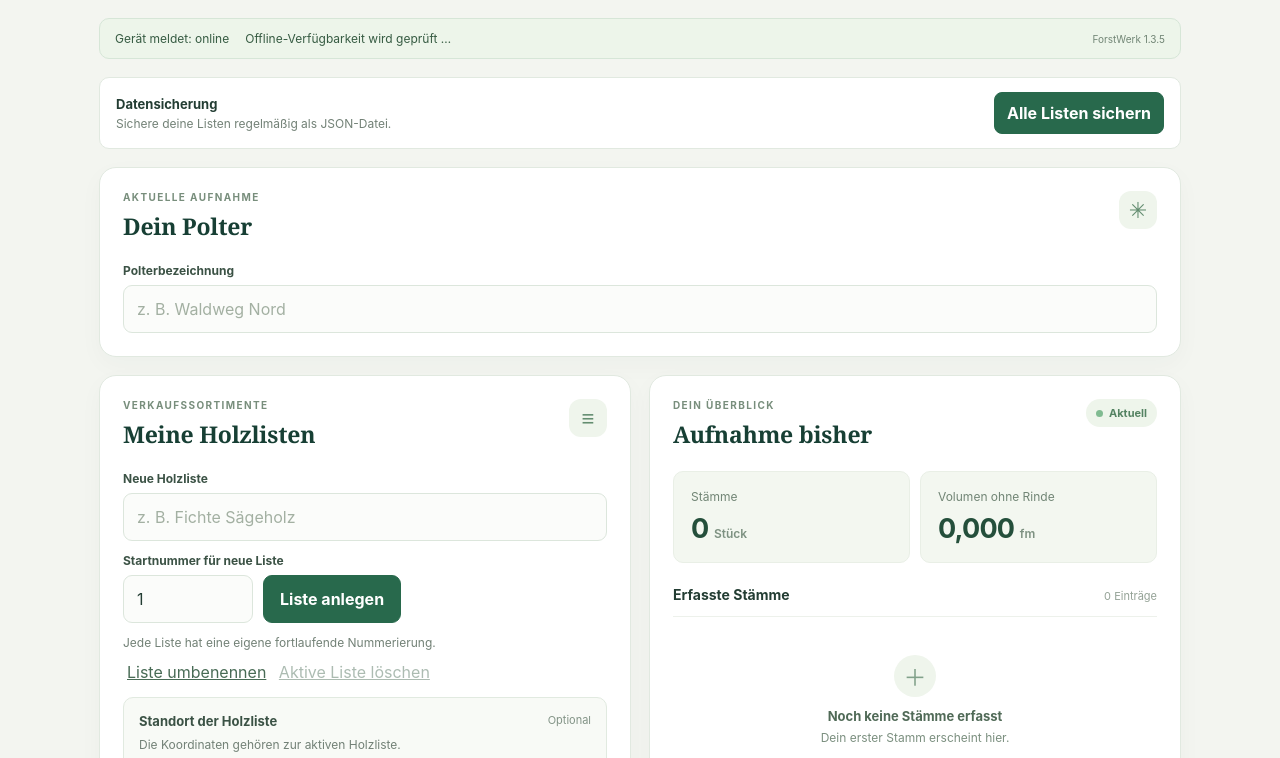
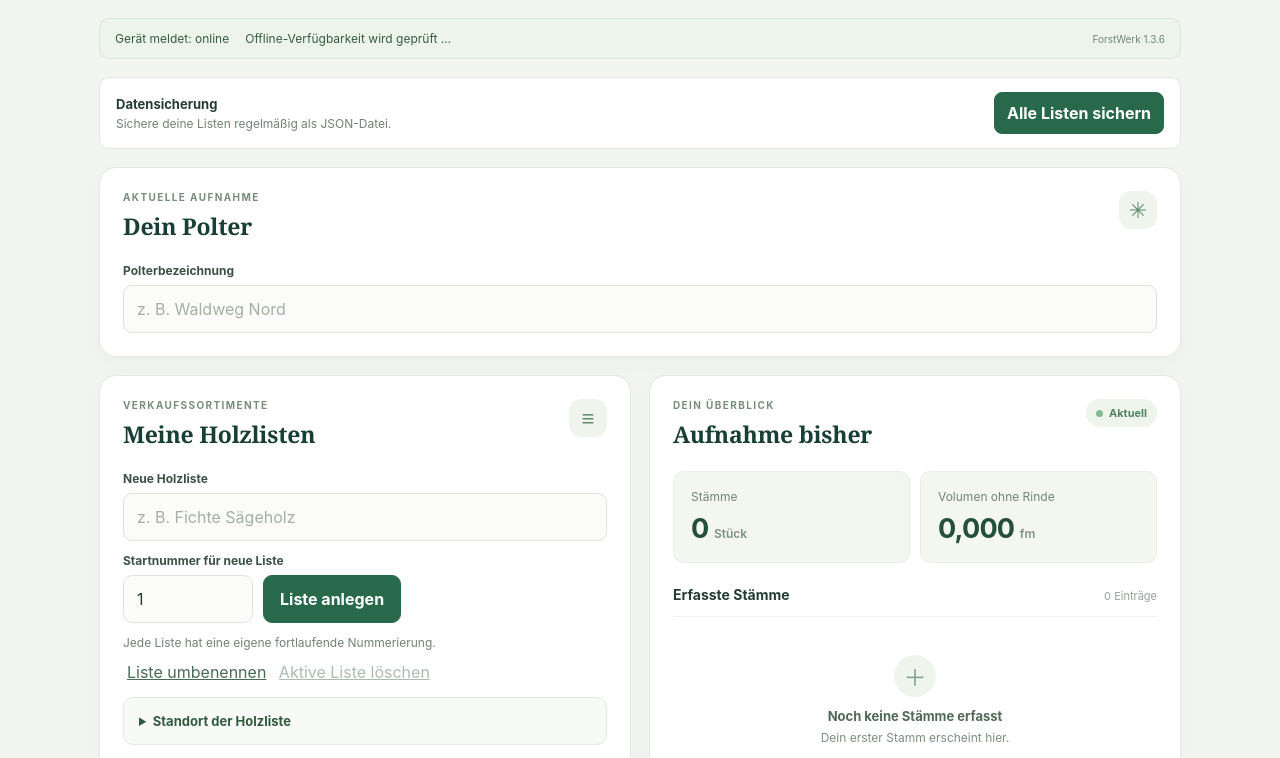
Before and after one commit to thomasvilling-collab/ForstWerk, a plain HTML site: page index.html in a window 1280 px wide. Shown: the part 194-952 px from the top of the page. Drawn offline with Linux system fonts and the light colour scheme.

Commit message:
Add files via upload

```diff
--- a/index.html
+++ b/index.html
@@ -32,7 +32,7 @@
             <div><p class="eyebrow">DEINE HOLZAUFNAHME</p><h1>Stämme erfassen</h1><p class="intro-copy">Einfach aufnehmen. Den Überblick behalten.</p></div>
             <div class="intro-icon" aria-hidden="true"><svg viewBox="0 0 44 44" fill="none"><circle cx="22" cy="22" r="16"/><circle cx="22" cy="22" r="11"/><circle cx="22" cy="22" r="6"/><path d="M22 6c6 7 8 18 2 32"/></svg></div>
         </div>
-        <div class="offline-panel" role="status" aria-live="polite"><span id="connection-status">Verbindung wird geprüft …</span><span id="offline-status">Offline-Verfügbarkeit wird geprüft …</span><button type="button" id="apply-update" hidden>Neue Version installieren</button><span id="update-status"></span><small>ForstWerk <span id="app-version">1.3.5</span></small></div>
+        <div class="offline-panel" role="status" aria-live="polite"><span id="connection-status">Verbindung wird geprüft …</span><span id="offline-status">Offline-Verfügbarkeit wird geprüft …</span><button type="button" id="apply-update" hidden>Neue Version installieren</button><span id="update-status"></span><small>ForstWerk <span id="app-version">1.3.6</span></small></div>
         <div class="backup-panel"><div><strong>Datensicherung</strong><span id="backup-reminder">Sicherung prüfen</span></div><button type="button" id="backup-all">Alle Listen sichern</button></div>
 
         <section class="polter-card card" aria-labelledby="polter-heading">
@@ -49,13 +49,13 @@
             <p class="list-hint">Jede Liste hat eine eigene fortlaufende Nummerierung.</p>
             <button id="rename-list" class="text-button" type="button">Liste umbenennen</button>
             <button id="delete-list" class="text-button list-delete" type="button">Aktive Liste löschen</button>
-            <div class="location-box">
-                <div class="location-heading"><strong>Standort der Holzliste</strong><span>Optional</span></div>
+            <details class="location-box">
+                <summary>Standort der Holzliste</summary>
                 <p class="location-hint">Die Koordinaten gehören zur aktiven Holzliste.</p>
                 <div class="location-grid"><div><label class="field-label" for="latitude">Breitengrad</label><input id="latitude" inputmode="decimal" placeholder="z. B. 48,123456" autocomplete="off"></div><div><label class="field-label" for="longitude">Längengrad</label><input id="longitude" inputmode="decimal" placeholder="z. B. 8,765432" autocomplete="off"></div></div>
                 <div class="location-actions"><button type="button" id="get-location">📍 Standort übernehmen</button><button type="button" id="save-location">Koordinaten speichern</button><button type="button" id="clear-location">Standort entfernen</button></div>
                 <div id="legacy-location-choice" hidden><label class="field-label" for="legacy-location">Bisherigen Standort für diese Holzliste auswählen</label><select id="legacy-location"></select><button type="button" id="confirm-legacy-location">Standort für Holzliste übernehmen</button></div><p id="location-status" class="location-hint" role="status"></p><a id="location-map" target="_blank" rel="noopener noreferrer" hidden>In Karte öffnen ↗</a>
-            </div>
+            </details>
             <div class="defaults-grid">
                 <div><label class="field-label" for="species">Holzart</label><select id="species"><option value="">Bitte auswählen</option><option>Fichte</option><option>Tanne</option><option value="Fichte/Tanne" hidden>Fichte/Tanne (Altbestand)</option><option>Douglasie</option><option>Kiefer</option><option>Lärche</option><option>Buche</option><option>Esche</option><option>Eiche</option><option>Sonstige</option></select></div>
                 <div><label class="field-label" for="assortment">Sortiment</label><select id="assortment"><option value="">Bitte auswählen</option><option>Sägeholz</option><option>Industrieholz</option><option>Brennholz</option><option>Palisaden</option><option>Mastholz</option><option>Sonstiges</option></select></div>
--- a/service-worker.js
+++ b/service-worker.js
@@ -1,6 +1,6 @@
 "use strict";
 
-const VERSION = "1.3.5";
+const VERSION = "1.3.6";
 const CACHE_NAME = `forstwerk-app-${VERSION}`;
 const FILES = ["./", "./index.html", "./style.css", "./strength.js", "./app.js", "./locations.js",
     "./exchange.js", "./improvements.js", "./vendor/jsQR.js", "./lan-test.js", "./offline.js",
--- a/style.css
+++ b/style.css
@@ -47,8 +47,7 @@ select { appearance: none; padding-right: 36px; background-image: url("data:[emb
 .secondary-measures input { width: 130px; max-width: 100%; }
 #export-summary-pdf { margin-top: 16px; border: 1px solid #28694c; border-radius: 9px; background: #28694c; color: white; font-weight: 700; padding: 12px 15px; }
 .location-box { margin-top: 15px; padding: 15px; border: 1px solid #e1eae0; border-radius: 10px; background: #f8faf6; }
-.location-heading { display: flex; justify-content: space-between; gap: 10px; color: #3b5245; font-size: 13px; }
-.location-heading span { color: #829386; font-size: 11px; }
+.location-box summary { cursor: pointer; font-weight: 700; font-size: 13px; color: #315b40; }
 .location-hint { margin: 8px 0 12px; color: #728176; font-size: 12px; line-height: 1.4; }
 .location-grid { display: grid; grid-template-columns: repeat(2, minmax(0, 1fr)); gap: 10px; }
 .location-grid input { padding: 0 9px; }
```
